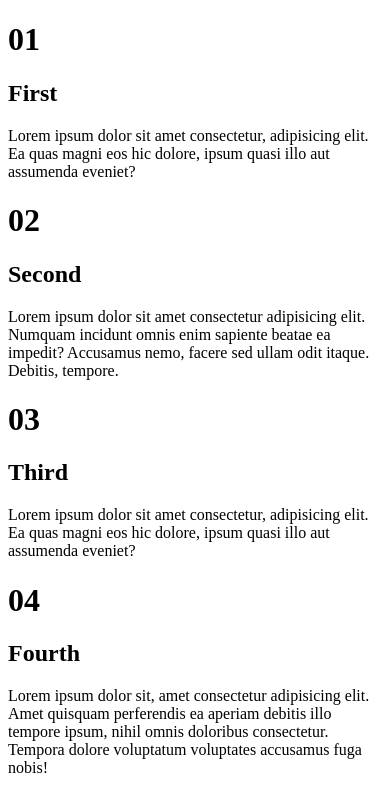
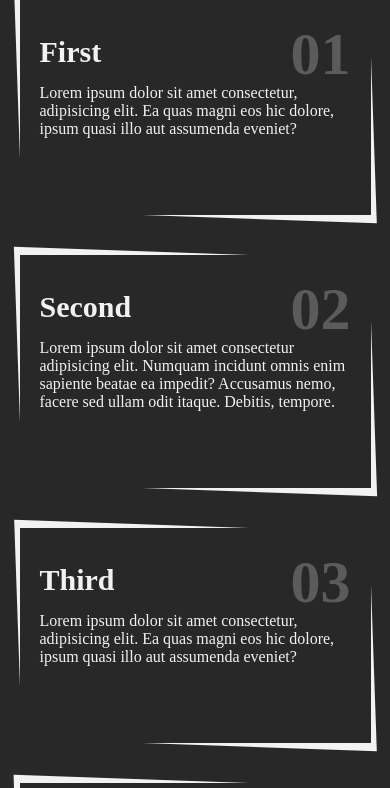
Before and after one commit to valldek/css-playground, a website: page cards/skewed-border/index.html in a window 390 px wide. Shown: the top 788 px of the page. Drawn offline with Linux system fonts and the light colour scheme.

Commit message:
Responsive grid skewed border

```diff
--- a/cards/skewed-border/index.html
+++ b/cards/skewed-border/index.html
@@ -10,48 +10,61 @@
     <div class="container">
         <div class="box">
             <div class="box__content">
-                <header class="box__header">
-                    <h1>01</h1>
-                    <h2>First</h2>
+                <header class="header">
+                    <h1 class="header__main">01</h1>
+                    <h2 class="header__sub">First</h2>
                 </header>
                 <p class="box__paragraph">
                     Lorem ipsum dolor sit amet consectetur, adipisicing elit. Ea quas magni eos hic dolore, ipsum quasi illo aut assumenda eveniet?
                 </p>
             </div>
+            <button type="button" class="box__button">
+                Read More
+            </button>
         </div>
         <div class="box">
             <div class="box__content">
-                <header class="box__header">
-                    <h1>02</h1>
-                    <h2>Second</h2>
+                <header class="header">
+                    <h1 class="header__main">02</h1>
+                    <h2 class="header__sub">Second</h2>
                 </header>
                 <p class="box__paragraph">
                     Lorem ipsum dolor sit amet consectetur adipisicing elit. Numquam incidunt omnis enim sapiente beatae ea impedit? Accusamus nemo, facere sed ullam odit itaque. Debitis, tempore.
                 </p>
             </div>
+            <button type="button" class="box__button">
+                Read More
+            </button>
         </div>
         <div class="box">
             <div class="box__content">
-                <header class="box__header">
-                    <h1>03</h1>
-                    <h2>Third</h2>
+                <header class="header">
+                    <h1 class="header__main">03</h1>
+                    <h2 class="header__sub">Third</h2>
                 </header>
                 <p class="box__paragraph">
                     Lorem ipsum dolor sit amet consectetur, adipisicing elit. Ea quas magni eos hic dolore, ipsum quasi illo aut assumenda eveniet?
                 </p>
             </div>
+            <button type="button" class="box__button">
+                Read More
+            </button>
         </div>
         <div class="box">
             <div class="box__content">
-                <header class="box__header">
-                    <h1>04</h1>
-                    <h2>Fourth</h2>
+                <header class="header">
+                    <h1 class="header__main">04</h1>
+                    <h2 class="header__sub">Fourth</h2>
                 </header>
                 <p class="box__paragraph">
                     Lorem ipsum dolor sit, amet consectetur adipisicing elit. Amet quisquam perferendis ea aperiam debitis illo tempore ipsum, nihil omnis doloribus consectetur. Tempora dolore voluptatum voluptates accusamus fuga nobis!
                 </p>
             </div>
+            <button type="button" class="box__button">
+                Read More
+            </button>
         </div>
+
 
     </div>
 </body>
--- /dev/null
+++ b/cards/skewed-border/scss/base.scss
@@ -0,0 +1,20 @@
+:root {
+  font-size: 62.5%;
+  font-family: "";
+}
+
+body {
+  @include flex-center;
+  min-height: 100vh;
+  background-color: $black;
+  color: $white;
+}
+
+.container {
+  position: relative;
+  width: 90%;
+  display: grid;
+  grid-template-columns: repeat(auto-fit, minmax(250px, 1fr));
+  grid-template-rows: auto;
+  gap: 4rem;
+}
--- /dev/null
+++ b/cards/skewed-border/scss/base/_colors.scss
@@ -0,0 +1,2 @@
+$black: #282828;
+$white: #f2f2f2;
--- /dev/null
+++ b/cards/skewed-border/scss/base/_mixins.scss
@@ -0,0 +1,5 @@
+@mixin flex-center {
+  display: flex;
+  justify-content: center;
+  align-items: center;
+}
--- /dev/null
+++ b/cards/skewed-border/scss/base/_reset.scss
@@ -0,0 +1,5 @@
+* {
+  box-sizing: border-box;
+  margin: 0;
+  padding: 0;
+}
--- /dev/null
+++ b/cards/skewed-border/scss/main.scss
@@ -0,0 +1,10 @@
+@charset 'utf-8';
+
+@import './base/mixins.scss';
+@import './base/colors';
+@import './base/reset.scss';
+
+
+@import './base.scss';
+@import './partials/box';
+@import './partials/header';
--- /dev/null
+++ b/cards/skewed-border/scss/partials/_box.scss
@@ -0,0 +1,67 @@
+.box {
+  position: relative;
+  width: 100%;
+  height: 100%;
+  background-color: $black;
+  padding: 2rem;
+  // border: 1px solid black;
+
+  &:hover::before {
+    transform: skew(0, 0);
+    top: -1px;
+    left: -1px;
+    right: -1px;
+    bottom: -1px;
+  }
+
+  &:hover .header__main {
+    top: -1rem;
+    right: -0.5rem;
+    color: transparentize($white, 0.5);
+  }
+
+  &:hover &__button {
+    opacity: 1;
+  }
+
+  &:before {
+    content: '';
+    position: absolute;
+    top: -2px;
+    left: -2px;
+    right: -2px;
+    bottom: -2px;
+    background-color: $white;
+    transform: skew(2deg, 2deg);
+    z-index: -1;
+    transition: 250ms;
+  }
+
+
+  &__content {
+    margin-bottom: 2rem;
+  }
+
+  &__paragraph {
+    font-size: 1.6rem;
+  }
+
+  &__button {
+    padding: 1rem 2rem;
+    border: 1px solid $white;
+    background-color: transparent;
+    color: $white;
+    font-weight: 700;
+    text-transform: uppercase;
+    cursor: pointer;
+    transition: 250ms;
+    opacity: 0;
+
+    &:hover {
+      background-color: $white;
+      color: $black;
+
+    }
+  }
+
+}
--- /dev/null
+++ b/cards/skewed-border/scss/partials/_header.scss
@@ -0,0 +1,17 @@
+.header {
+  position: relative;
+  padding: 1.5rem 0;
+
+  &__main {
+    position: absolute;
+    top: 0;
+    right: 0;
+    font-size: 6rem;
+    color: transparentize($white, 0.75);
+    transition: 250ms;
+  }
+
+  &__sub {
+    font-size: 3rem;
+  }
+}
```
Also changed, not shown: cards/skewed-border/style.css, 1 other file.
